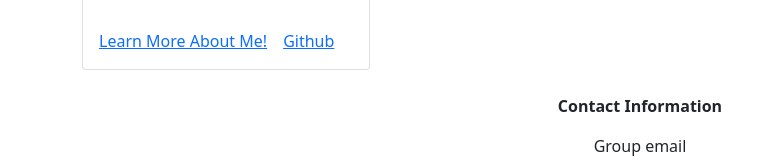
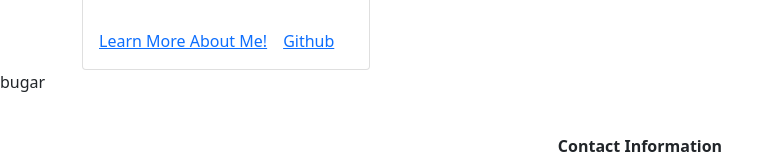
Before and after one commit to AutomateEarth/connecticutcoders, a React (Create React App) app: page / in a window 1280 px wide. Shown: the part 2175-2335 px from the top of the page, without its empty margins (0-784 px from the left). Built offline with nearby package versions, Linux system fonts and the light colour scheme.

Commit message:
data folder will not update. attempting to update

```diff
--- a/src/pages/HomePage.js
+++ b/src/pages/HomePage.js
@@ -13,7 +13,7 @@ const HomePage = () => {
             <main>
                 <Profile/>
             </main>
-
+            <p>bugar</p>
             <footer align="center">
                 <br/>
                 <p><b>Contact Information</b></p>
```
